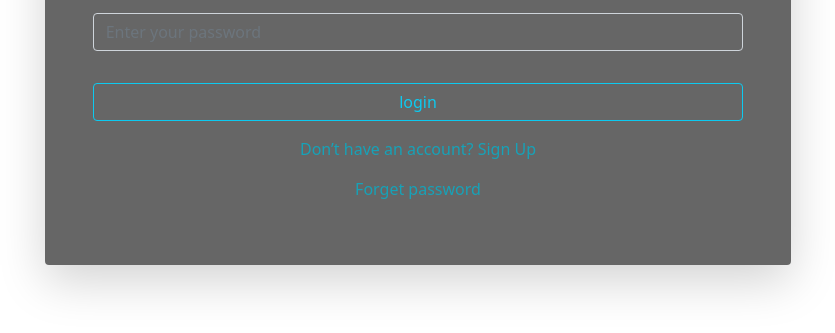
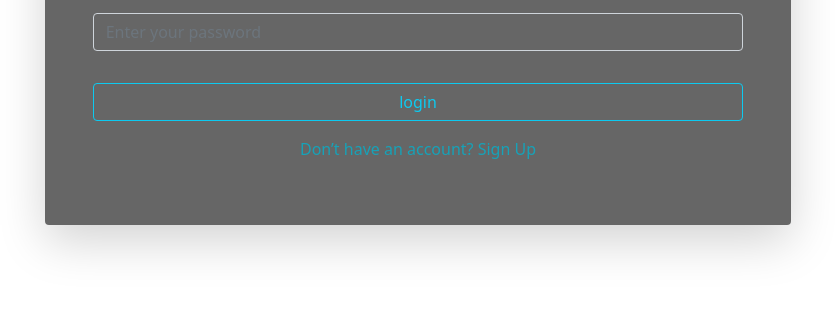
Before and after one commit to anas-mohamed342020/posts, a plain HTML site: page index.html in a window 1280 px wide. Shown: the part 201-534 px from the top of the page, without its empty margins (222-1057 px from the left). Drawn offline with Linux system fonts and the light colour scheme.

Commit message:
Update index.html

```diff
--- a/index.html
+++ b/index.html
@@ -21,7 +21,6 @@
                 <p  class="text-danger" id="validation"></p>
                 <button onclick="collectDateSignin()" id="login" class="btn btn-outline-info w-100 my-3"> login </button>
             <p class="color text-center">Don’t have an account? <a href="signUp.html">Sign Up</a></p>
-            <p class="color text-center" id="forget" onclick="sendCode()">Forget password</p>
             </div>
         </div>
 
```
